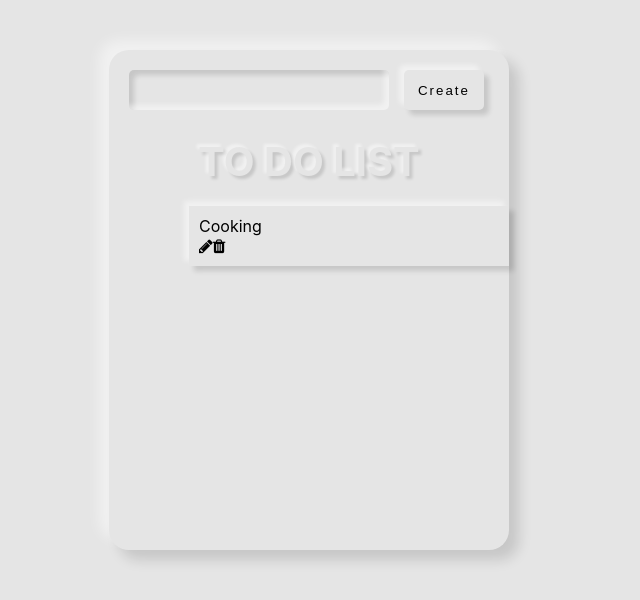
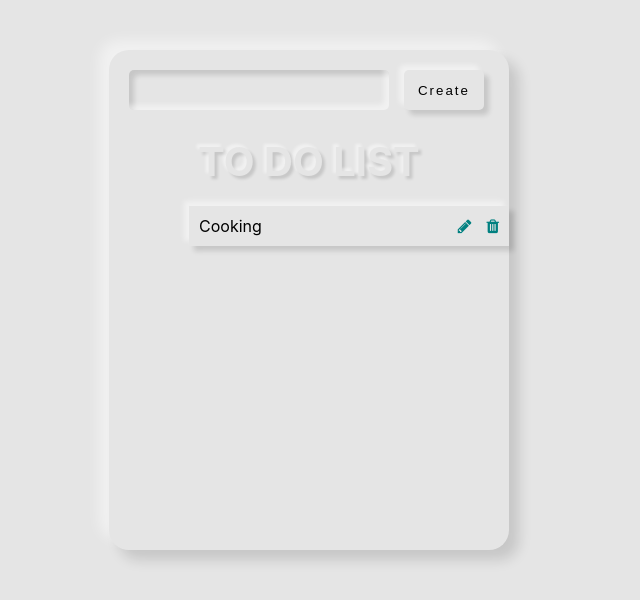
Before and after one commit to iman184/TodoList, a React (Create React App) app: page / in a window 1280 px wide. Shown: the top 600 px of the page, without its empty margins (331-971 px from the left). Built offline with nearby package versions, Linux system fonts and the light colour scheme.

Commit message:
css to edit and delete icons

```diff
--- a/src/index.css
+++ b/src/index.css
@@ -77,3 +77,14 @@ ul li{
     transform: scale(0.7);
   }
 }
+ul li .row{
+  float: right;
+}
+ul li .row i{
+  color: teal;
+  margin-left:15px;
+  cursor:pointer;
+}
+ul li .row i:hover{
+  color: crimson;
+}
```
